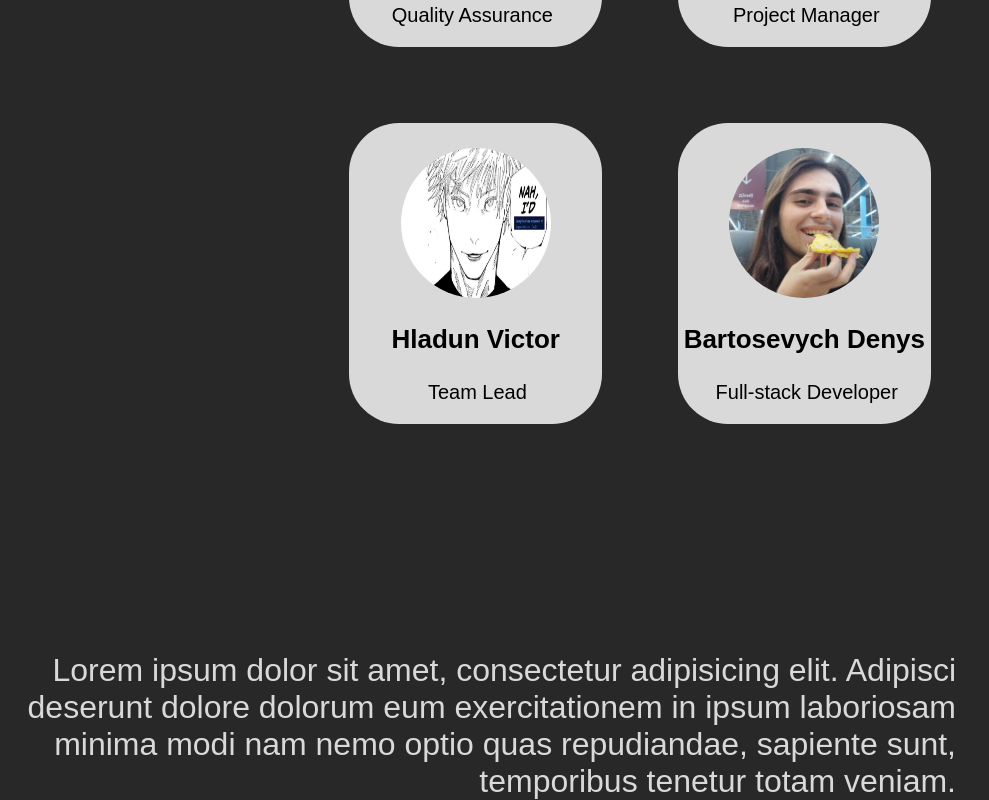
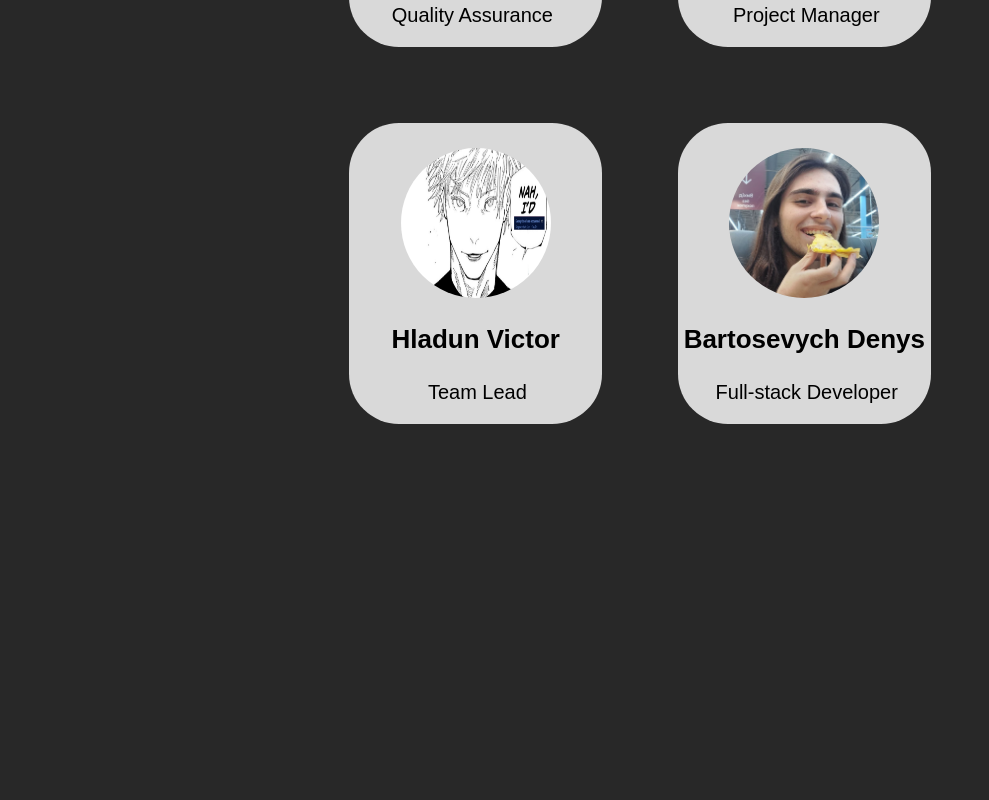
Before and after one commit to pavlohertsun/sombra_website_task, a Vue app: page / in a window 1280 px wide. Shown: the part 1417-2217 px from the top of the page, without its empty margins (0-989 px from the left). After the commit the page ends 1879 px from the top, so only its background shows below. Built offline with nearby package versions, Linux system fonts and the light colour scheme.

Commit message:
remove some text to check if works on deploy

```diff
--- a/src/App.vue
+++ b/src/App.vue
@@ -18,9 +18,6 @@
       <hladun-victor-component></hladun-victor-component>
 
       <bartosevych-denys-component></bartosevych-denys-component>
-    </div>
-    <div class="text_container">
-      Lorem ipsum dolor sit amet, consectetur adipisicing elit. Adipisci deserunt dolore dolorum eum exercitationem in ipsum laboriosam minima modi nam nemo optio quas repudiandae, sapiente sunt, temporibus tenetur totam veniam.
     </div>
   </div>
 </template>
```
